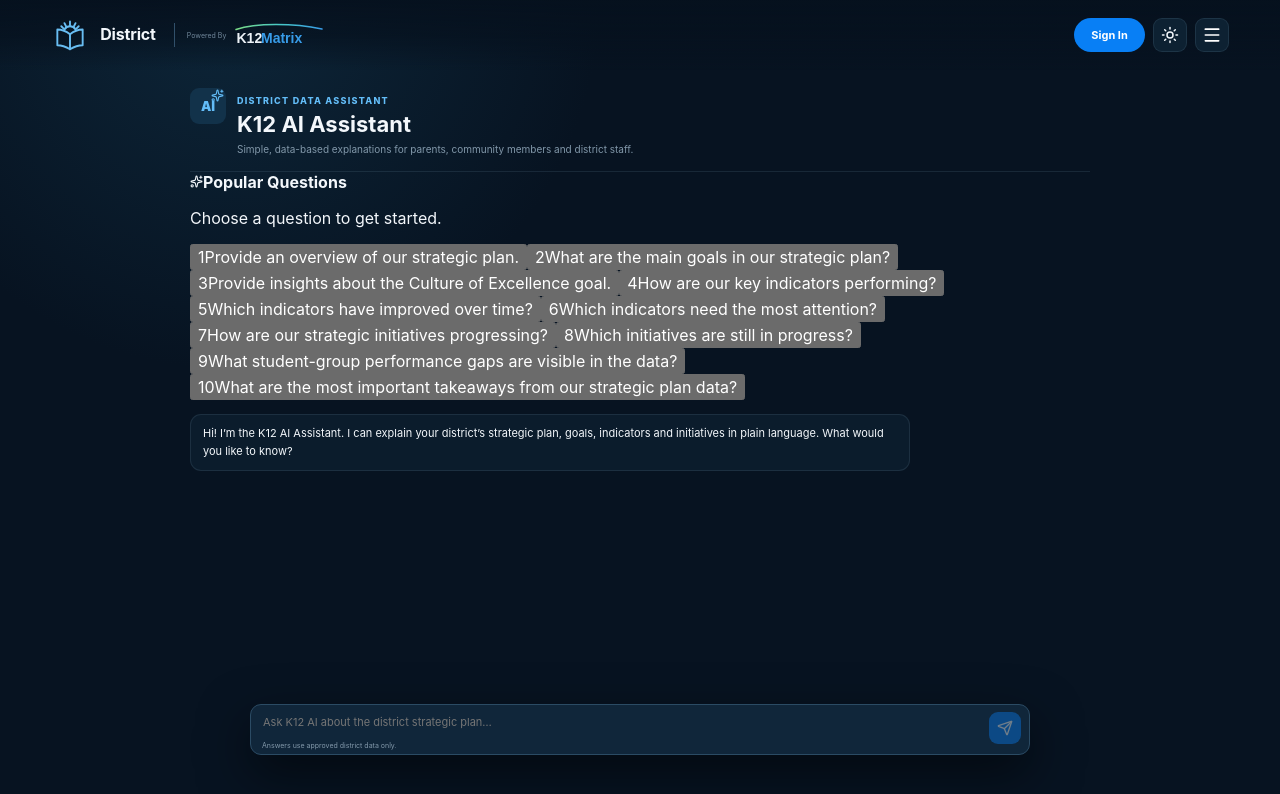
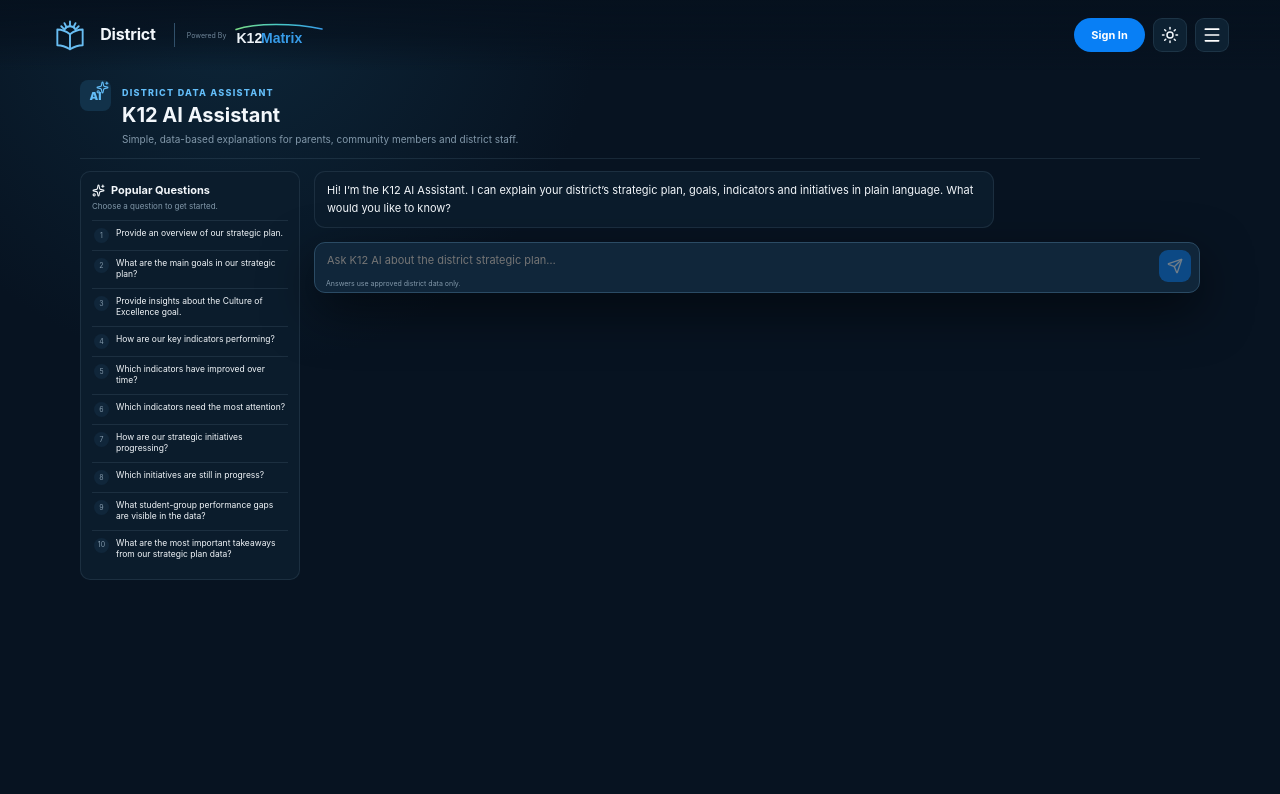
Before and after one commit to sselvavenkatesh/Strategicplandashboard, a React (Vite) app: page /ai in a window 1280 px wide. Shown: the top 794 px of the page. Built offline with nearby package versions, Linux system fonts and the light colour scheme; no server answers; the database is empty.

Commit message:
feat(v2.3): compact K12 AI workspace and question pane

```diff
--- a/src/styles/global.css
+++ b/src/styles/global.css
@@ -796,3 +796,10 @@
 .aiHeaderBtn{position:relative;font-weight:800;letter-spacing:-.04em}.aiMarkText{font-size:12px;line-height:1}.aiMarkSpark{position:absolute;right:3px;top:2px}
 .aiPage{padding-top:78px;padding-bottom:118px;max-width:900px}.aiHero{gap:11px;padding:10px 0 14px}.aiHeroIcon{position:relative;width:36px;height:36px;border-radius:9px}.aiHeroIcon span{font-size:13px;font-weight:900}.aiHeroIcon svg{position:absolute;right:2px;top:1px}.aiHero h1{font-size:22px;margin:3px 0 4px}.aiHero p{font-size:10px}.aiChat{padding:14px 0;gap:10px}.aiBubble{max-width:min(720px,90%);padding:10px 12px;border-radius:11px;font-size:11px;line-height:1.6}.aiSources{margin-top:9px;padding-top:7px}.aiActions{margin-top:7px}.aiActions button{padding:4px 7px}.aiThinking{display:flex;align-items:center;gap:9px}.aiThinking b{display:block;font-size:10px;color:var(--text)}.aiThinking small{display:block;margin-top:2px;font-size:8px;color:var(--muted)}.aiLoader{width:17px;height:17px;border:2px solid var(--line);border-top-color:#1597ff;border-radius:50%;animation:aiSpin .75s linear infinite;flex:none}@keyframes aiSpin{to{transform:rotate(360deg)}}.aiComposer{bottom:45px;width:min(780px,88vw);padding:8px 47px 18px 10px;border-radius:11px}.aiComposer textarea{font-size:11px;line-height:1.35}.aiComposer>button{right:8px;top:7px;width:32px;height:32px}.aiComposer>small{bottom:4px}
 @media(max-width:650px){.aiPage{padding-top:66px;padding-bottom:110px}.aiHero{padding-top:8px}.aiHero h1{font-size:19px}.aiComposer{width:92vw}.aiBubble{max-width:95%}}
+
+
+
+/* V2.3 K12 AI Assistant workspace */
+.aiHeaderBtn{width:29px!important;height:29px!important;border-radius:7px!important}.aiMarkText{font-size:10px!important}.aiMarkSpark{right:2px!important;top:1px!important}
+.aiPage{max-width:1120px;padding-top:72px;padding-bottom:24px}.aiHero{padding:8px 0 11px}.aiHeroIcon{width:31px;height:31px;border-radius:8px}.aiHeroIcon span{font-size:11px}.aiHero h1{font-size:20px}.aiWorkspace{display:grid;grid-template-columns:220px minmax(0,1fr);gap:14px;min-height:calc(100vh - 180px);padding-top:12px}.aiPopular{border:1px solid var(--line);border-radius:10px;background:var(--panel);padding:11px;height:max-content;position:sticky;top:76px}.aiPopularTitle{display:flex;align-items:center;gap:6px;font-size:11px}.aiPopular>p{margin:4px 0 9px;color:var(--muted);font-size:8px}.aiPopular>button{width:100%;display:flex;align-items:flex-start;gap:7px;text-align:left;border:0;border-top:1px solid var(--line);background:transparent;color:var(--text);padding:7px 2px;font-size:8.5px;line-height:1.35;cursor:pointer}.aiPopular>button:hover{color:#63bdf8}.aiPopular>button:disabled{opacity:.45;cursor:not-allowed}.aiPopular>button span{display:grid;place-items:center;flex:none;width:15px;height:15px;border-radius:50%;background:var(--panel2);color:var(--muted);font-size:7px}.aiConversation{position:relative;min-width:0;padding-bottom:72px}.aiConversation .aiChat{padding:0;gap:9px}.aiConversation .aiComposer{position:sticky;left:auto;bottom:10px;transform:none;width:100%;margin-top:14px;box-sizing:border-box}.aiBubble{max-width:min(680px,92%)}
+@media(max-width:760px){.aiPage{padding-top:65px}.aiWorkspace{grid-template-columns:1fr}.aiPopular{position:static;display:flex;gap:6px;overflow-x:auto;padding:8px}.aiPopularTitle,.aiPopular>p{display:none}.aiPopular>button{min-width:190px;border:1px solid var(--line);border-radius:7px;padding:7px}.aiConversation{padding-bottom:20px}.aiConversation .aiComposer{bottom:6px}}
```
